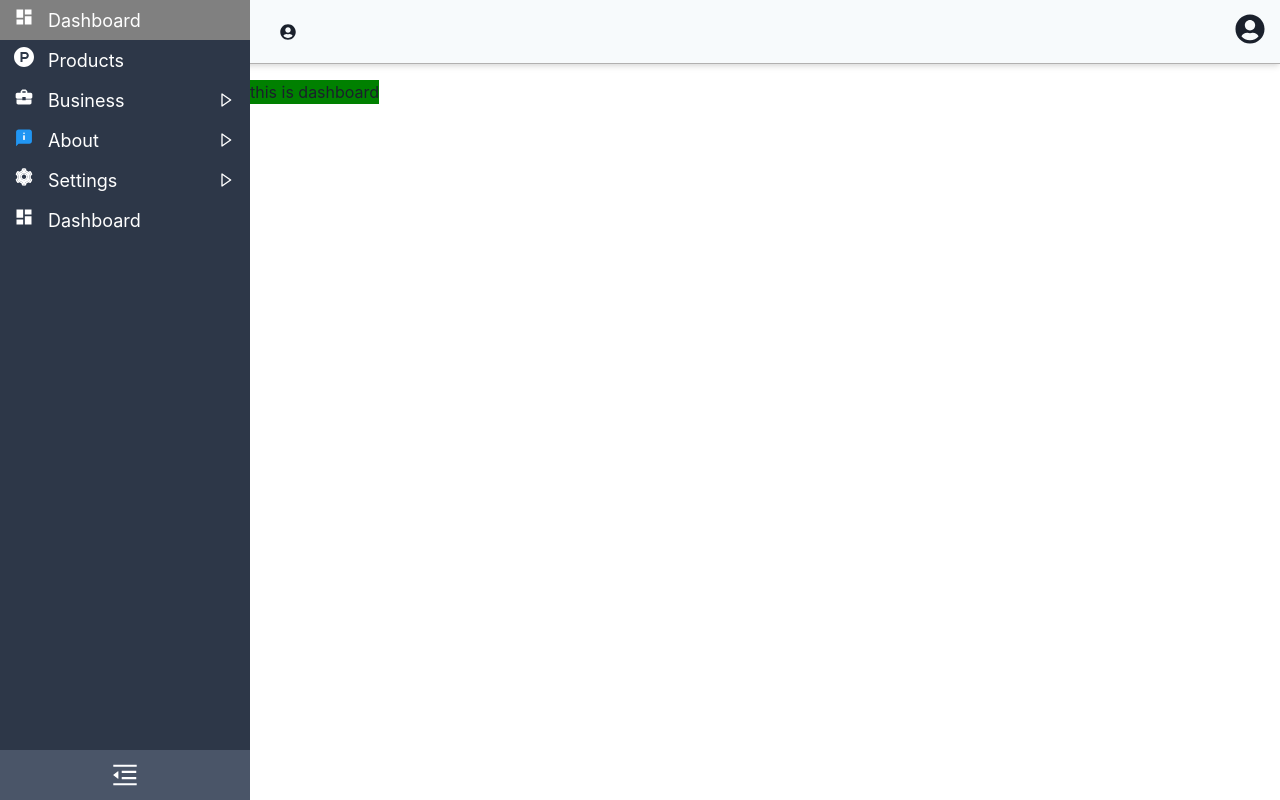
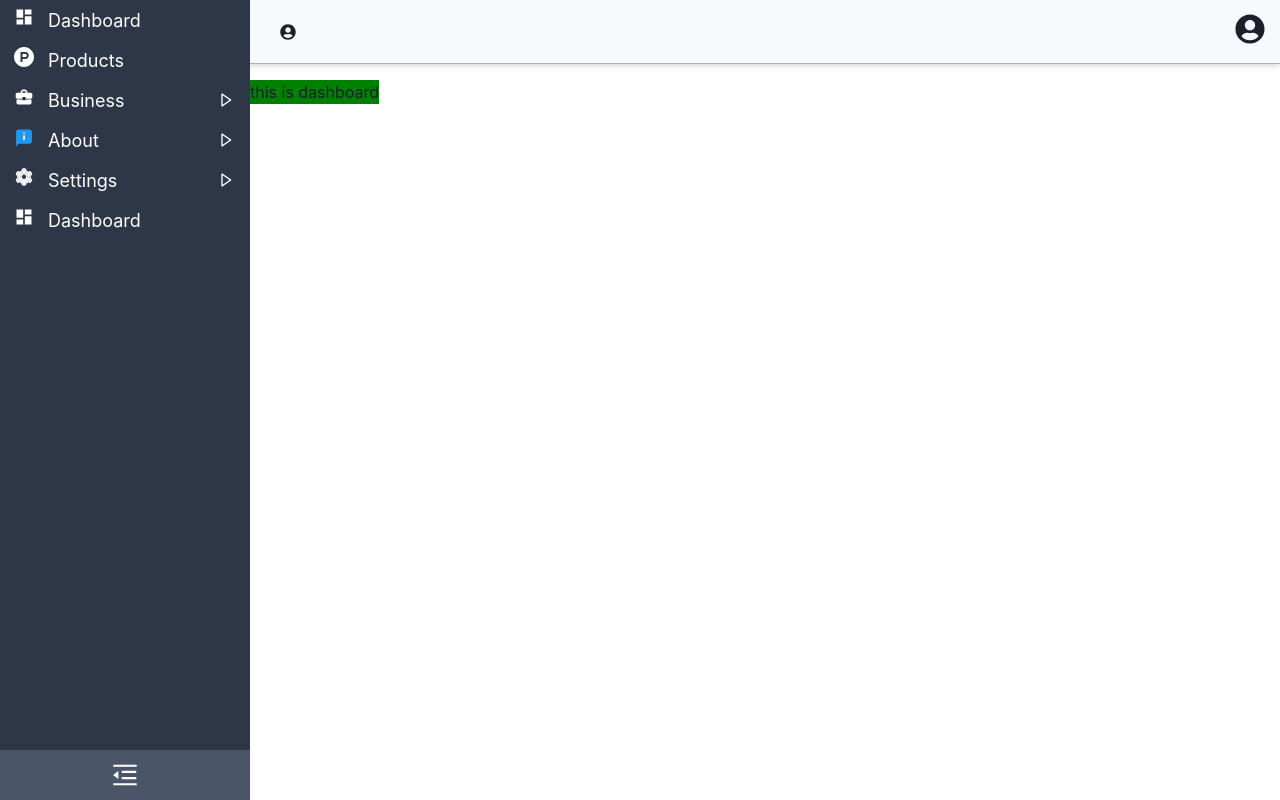
Before and after one commit to mahbubsk/sidenav-nextjs, a Next.js app: page / in a window 1280 px wide. Built offline with nearby package versions, Linux system fonts and the light colour scheme.

Commit message:
fix: inner width pixel decrease

```diff
--- a/Components/Sidenav/NavItem.jsx
+++ b/Components/Sidenav/NavItem.jsx
@@ -22,16 +22,14 @@ const NavItem = (props) => {
 
     const clickHandler = (menuNumber) => {
 
-
-        if(window.innerWidth > 1363 && sidebar  && hasChild){
+        if(window.innerWidth > 1024 && sidebar  && hasChild){
             let sidebarClone = [...sidebar];
             sidebarClone[menuNumber-1].toggleChild = !sidebarClone[menuNumber-1].toggleChild;
             setSidebar(sidebarClone);
-             setCollapse(true);
+            setCollapse(true);
 
 
-        } else if(window.innerWidth < 1363 && sidebar && hasChild ) {
-
+        } else if(window.innerWidth < 1024 && sidebar && hasChild ) {
             let sidebarClone = [...sidebar];
             sidebarClone[menuNumber-1].toggleChild = !sidebarClone[menuNumber-1].toggleChild;
             setSidebar(sidebarClone);
--- a/Components/Sidenav/Tooltip.jsx
+++ b/Components/Sidenav/Tooltip.jsx
@@ -43,11 +43,12 @@ function Tooltip({childItem, menuNumber, hasChild, name}) {
                         childItem && childItem.length > 0 &&
                         childItem.map((item,i)=>{
                             return (
-                            <li className={sidebarStyles.tooltipItem}>
-                                    <Link href={item.link}>
-                                        <span>{item.name}</span>
-                                    </Link>
-                                </li>
+                                <Link href={item.link}>
+                                    <li className={sidebarStyles.tooltipItem}>
+                                            <span>{item.name}</span>
+                                    </li>
+                                </Link>
+
                             )
                         })
                     }
--- a/styles/Sidebar.module.css
+++ b/styles/Sidebar.module.css
@@ -19,9 +19,6 @@
     transition:left 0.3s;
 }
 
-.sidenavItem:hover{
-    background-color: gray;
-}
 
 .sidenavItem:hover .tooltipBox{
     display: block !important;
```
